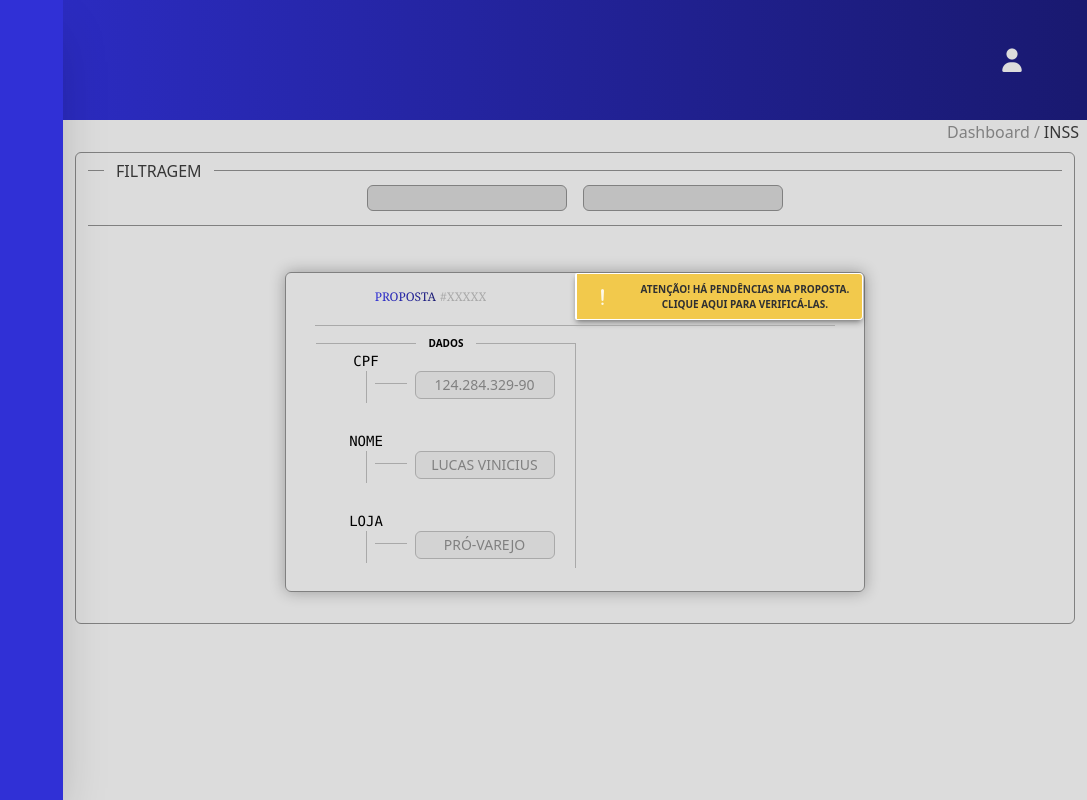
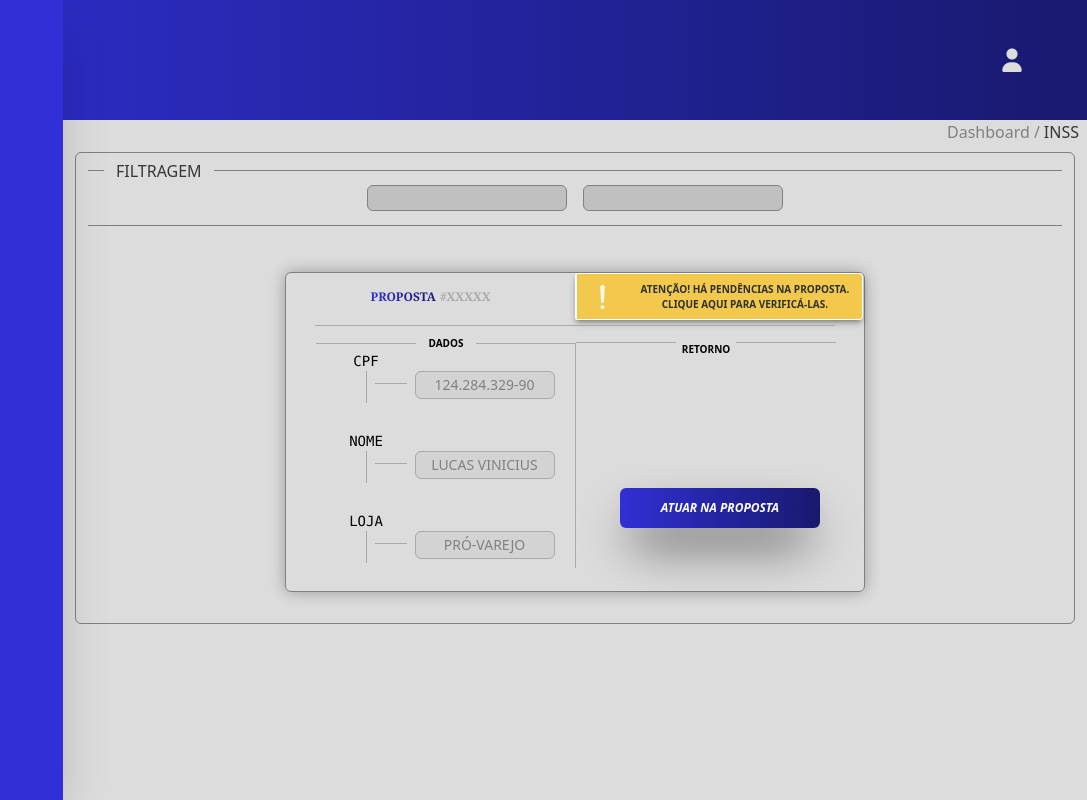
Before and after one commit to vini-lucas/zema-laravel-layout, a website: page src/index.html in a window 1280 px wide. Shown: the whole page, without its empty margins (193-1280 px from the left). Drawn offline with nearby package versions, Linux system fonts and the light colour scheme.

Commit message:
feat: implementando tela de listar INSS

```diff
--- a/src/index.html
+++ b/src/index.html
@@ -63,8 +63,7 @@
         </div>
 
         <!-- Listagem das propostas -->
-        <div
-            class="w-full h-full grid grid-cols-1 2xl:grid-cols-2 gap-4 2xl:gap-0 justify-items-center my-auto">
+        <div class="w-full h-full grid grid-cols-1 2xl:grid-cols-2 gap-4 2xl:gap-0 justify-items-center my-auto">
 
             <!-- Modal de cada proposta -->
             <div
@@ -76,8 +75,9 @@
                     <!-- Número da proposta -->
                     <div class="w-1/2 h-full flex justify-center items-center">
                         <span
-                            class="bg-linear-to-l from-[#191970] to-[#3030D6] bg-clip-text text-transparent font-serif text-xs mr-1">PROPOSTA</span>
-                        <span class="bg-[#A9A9A9] bg-clip-text text-transparent font-serif text-xs">#XXXXX</span>
+                            class="bg-linear-to-l from-[#191970] to-[#3030D6] bg-clip-text text-transparent font-serif text-xs mr-1 font-semibold">PROPOSTA</span>
+                        <span
+                            class="bg-[#A9A9A9] bg-clip-text text-transparent font-serif text-xs font-semibold">#XXXXX</span>
                     </div>
 
                     <!-- Banner de alerta de pendências -->
@@ -85,7 +85,7 @@
                         <div
                             class="w-[99.5%] h-[98%] inline-flex border border-l-2 border-solid border-white rounded-xs rounded-r-sm bg-[#F2C94C] shadow-md shadow-black/30">
                             <div class="w-[18%] h-full flex justify-center items-center">
-                                <i class="fa-solid fa-exclamation text-md text-[#FDF8E8]"></i>
+                                <i class="fa-solid fa-exclamation text-md sm:text-2xl text-[#FDF8E8]"></i>
                             </div>
                             <div class="flex-1 flex flex-col justify-center items-center rounded-r-sm">
                                 <span class="text-[6px] sm:text-[10px] text-[#2F3032] font-semibold">ATENÇÃO! HÁ
@@ -167,6 +167,31 @@
                         <div class="bg-[#A9A9A9] h-56 w-px"></div>
                     </div>
 
+                    <!-- Lado direito da proposta -->
+                    <div class="flex flex-col h-62.5 w-1/2 mb-14">
+
+                        <div class="h-full w-full flex items-start">
+                            <div class="flex w-36 sm:w-65">
+                                <div class="flex-1 flex items-start justify-start">
+                                    <div class="bg-[#A9A9A9] h-px w-12 sm:w-25"></div>
+                                </div>
+                                <span class="text-[10px] font-extrabold mb-9 inline-block">RETORNO</span>
+                                <div class="flex-1 flex items-start justify-end">
+                                    <div class="bg-[#A9A9A9] h-px w-12 sm:w-25"></div>
+                                </div>
+                            </div>
+                        </div>
+
+                        <!-- Botão atuar na proposta -->
+                        <div class="h-full w-full flex justify-center items-end">
+                            <span
+                                class="w-50 h-10 bg-linear-to-l from-[#191970] to-[#3030D6] rounded-md flex justify-center items-center mb-16 shadow-2xl shadow-black cursor-pointer hover:bg-linear-to-l hover:from-[#3030D6] hover:to-[#191970] transition ease-linear hover:ease-linear delay-75 duration-300">
+                                <i class="text-[12px] text-white font-semibold">ATUAR NA PROPOSTA</i>
+                            </span>
+                        </div>
+
+                    </div>
+
 
 
                 </div>
```
Also changed, not shown: src/output.css.
